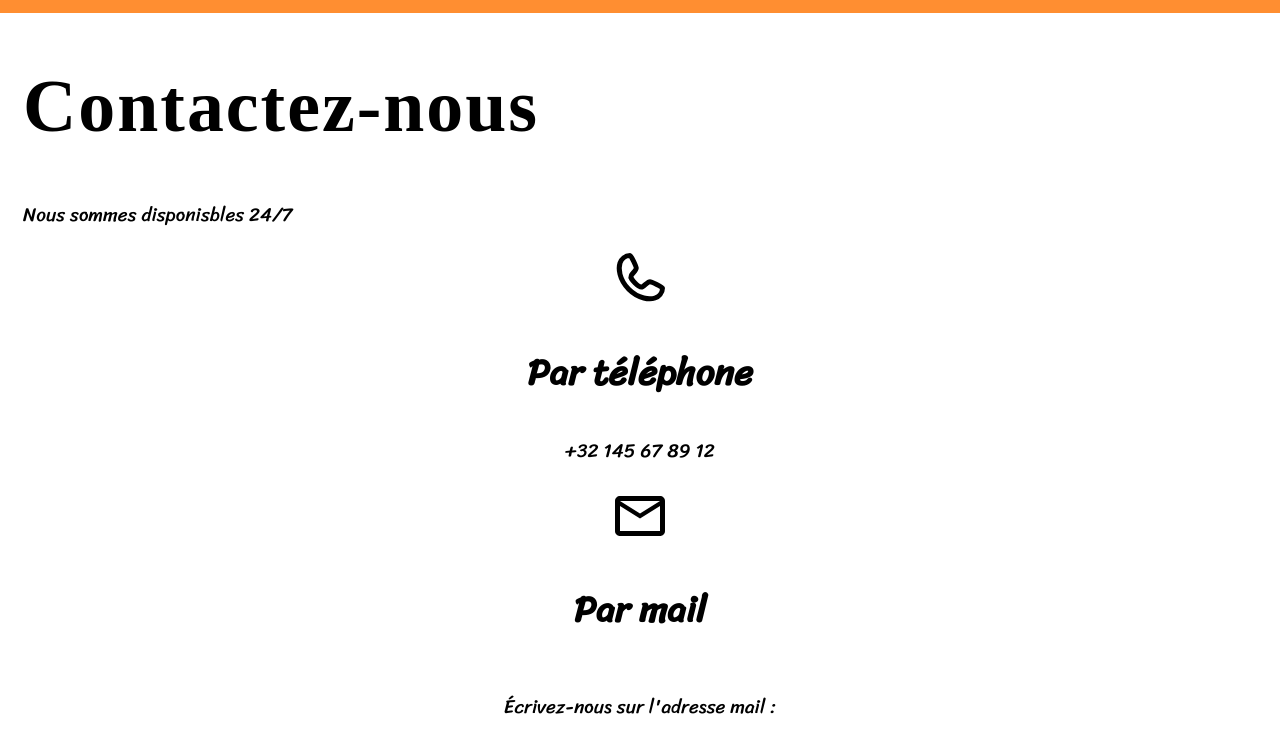
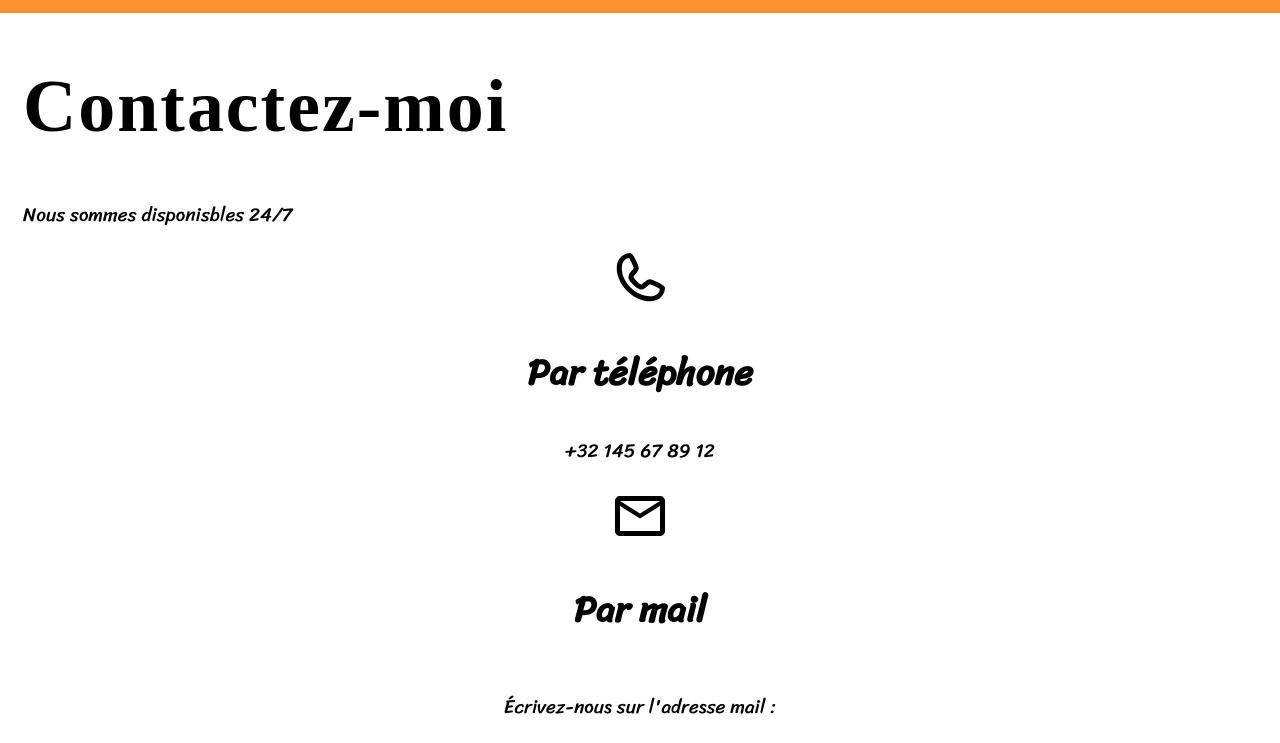
Before and after one commit to JarneDS/designFiction, a website: page src/assets/contact.html in a window 1280 px wide. Shown: the part 57-800 px from the top of the page. Drawn offline with nearby package versions, Linux system fonts and the light colour scheme; files that its build step writes are made by us from their sources; a web font is replaced by a local one.

Commit message:
correction

```diff
--- a/src/assets/contact.html
+++ b/src/assets/contact.html
@@ -46,7 +46,7 @@
     </nav>
 
     <main>
-        <h1>Contactez-nous</h1>
+        <h1>Contactez-moi</h1>
         <p>Nous sommes disponisbles 24/7</p>
         <div class="contact__possibles">
             <div class="contact__appareil">
```
